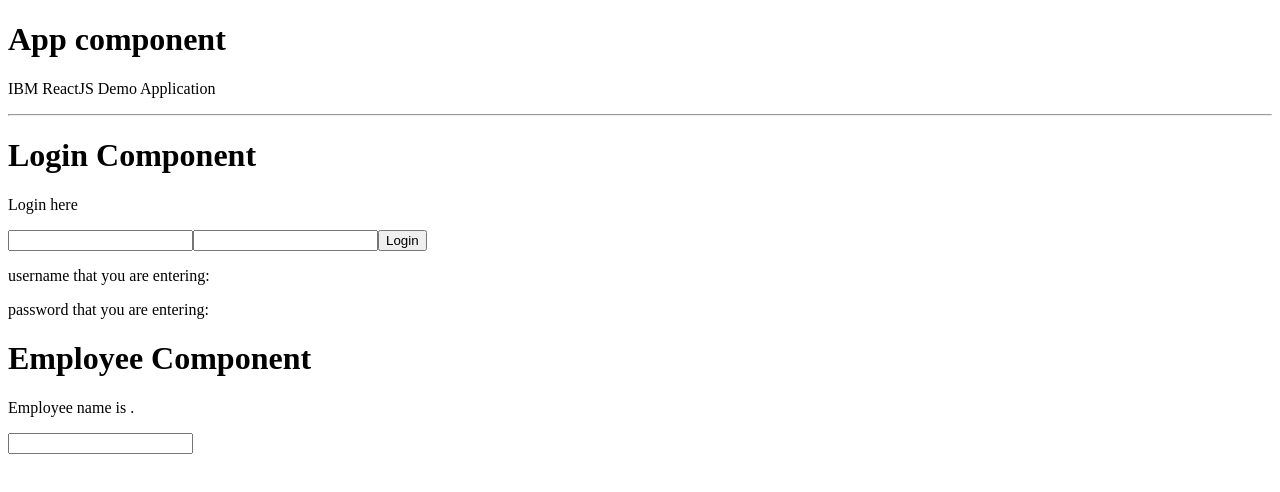
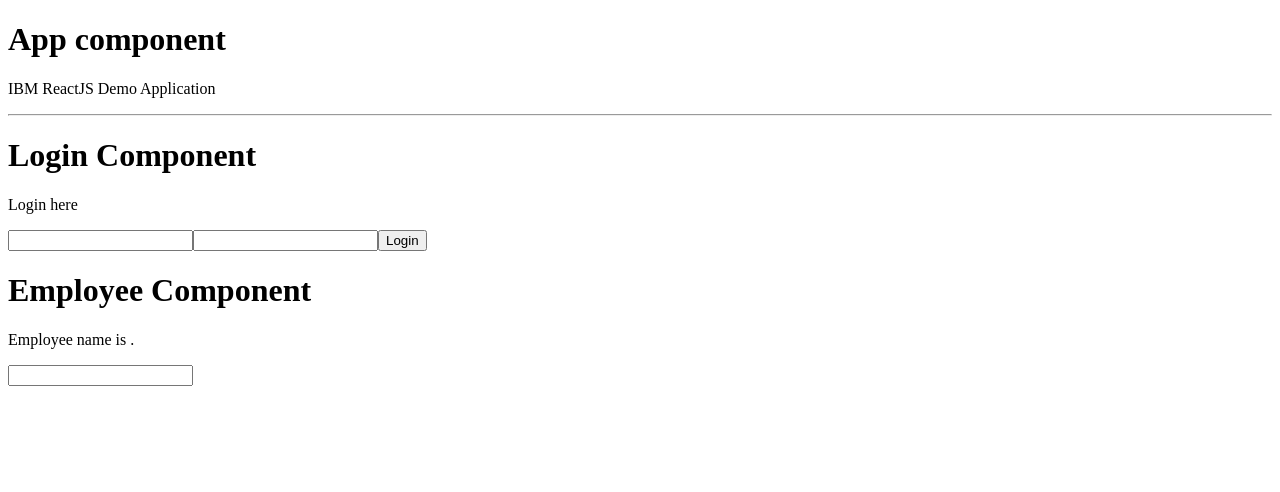
Before and after one commit to vamandeshmukh/ibm-react-demo-april-2024, a React (Create React App) app: page / in a window 1280 px wide. Shown: the top 492 px of the page. Built offline with nearby package versions, Linux system fonts and the light colour scheme.

Commit message:
react-day-2

```diff
--- a/src/components/Login.js
+++ b/src/components/Login.js
@@ -3,6 +3,7 @@ import { useState } from "react";
 const Login = () => {
 
     const [loginData, setLoginData] = useState({ username: '', password: '' });
+    const [afterLoginMessage, setAfterLoginMessage] = useState('');
 
     const handleLoginInput = (evt) => {
         console.log(evt.target.value);
@@ -16,7 +17,7 @@ const Login = () => {
 
     const handleLoginSubmit = (evt) => {
         evt.preventDefault();
-        alert('Logged in successfully!')
+
 
     };
 
@@ -25,13 +26,12 @@ const Login = () => {
             <h1>Login Component</h1>
             <p>Login here</p>
             <form onSubmit={handleLoginSubmit}>
-                <input type="text" name="username" value={loginData.firstName} onChange={handleLoginInput} />
+                <input type="text" name="username" value={loginData.username} onChange={handleLoginInput} />
                 <input type="password" name="password" value={loginData.password} onChange={handleLoginInput} />
                 <input type="submit" value="Login" />
             </form>
             <>
-                <p>username that you are entering: {loginData.username} </p>
-                <p>password that you are entering: {loginData.password}</p>
+                <p>{afterLoginMessage && afterLoginMessage} </p>
             </>
         </>
     );
```
